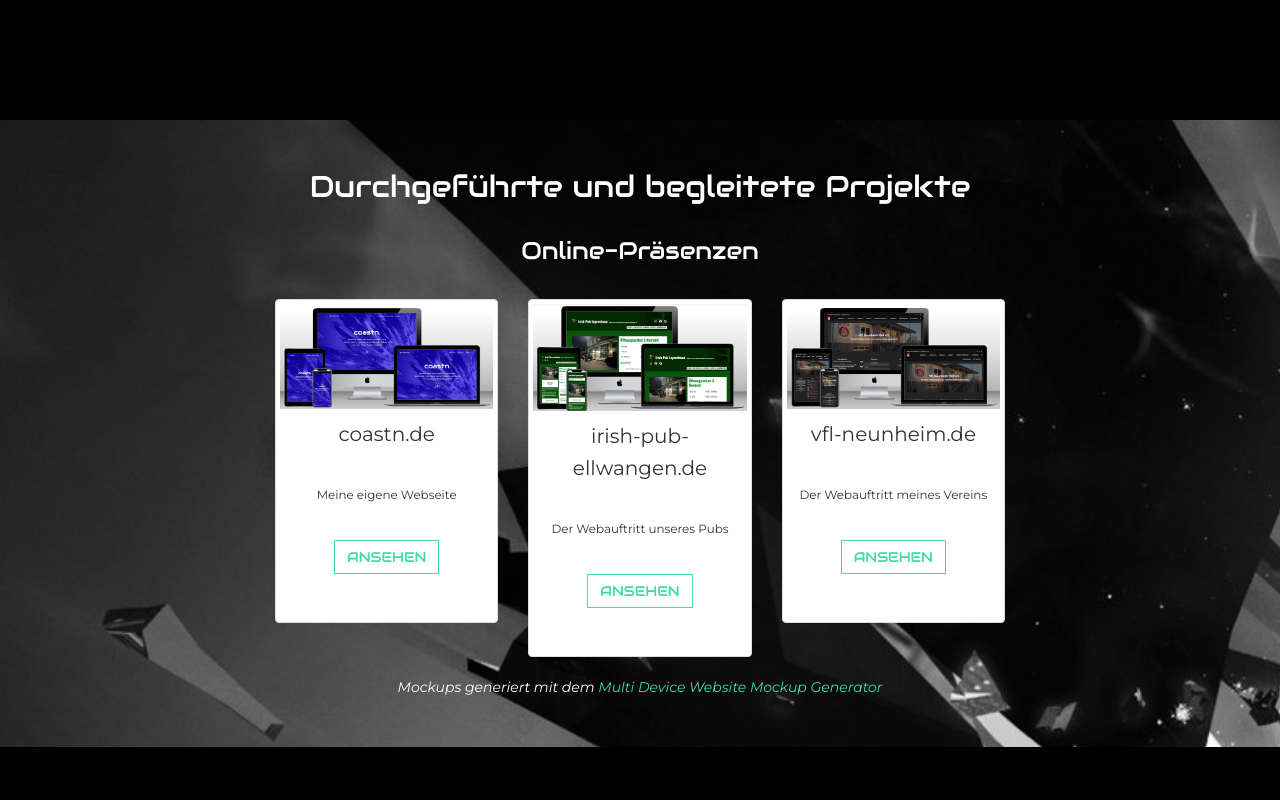
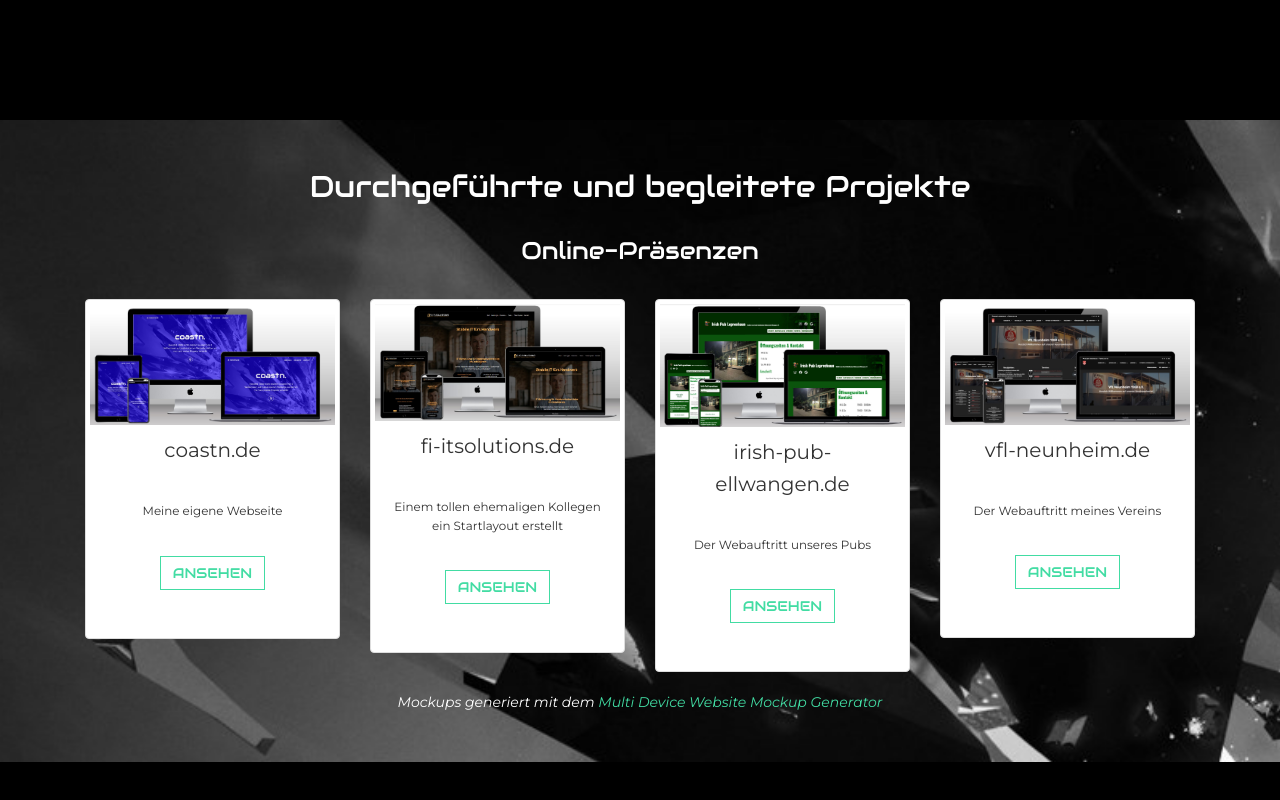
Before and after one commit to GitCoastn/coastn.de, a plain HTML site: page index.html in a window 1280 px wide. Shown: the part 1730-2530 px from the top of the page. Drawn offline with Linux system fonts and the light colour scheme; a web font is replaced by a local one.

Commit message:
Added another project

```diff
--- a/index.html
+++ b/index.html
@@ -118,11 +118,11 @@
     <section id="projects" class="content-section text-center">
         <div class="project-section">
             <div class="container">
-                <div class="col-lg-8 col-lg-offset-2">
+                <div class="col-lg-12">
                     <h2>Durchgef&uuml;hrte und begleitete Projekte</h2>
                     <h3>Online-Präsenzen</h3>
 					<div class="row">
-					  <div class="col-sm-6 col-md-4">
+					  <div class="col-sm-6 col-md-3">
 						<div class="thumbnail">
 						  <img src="img/coastn-mockup.jpg" alt="...">
 						  <div class="caption">
@@ -132,7 +132,17 @@
 						  </div>
 						</div>
 					  </div>
-					  <div class="col-sm-6 col-md-4">
+					  <div class="col-sm-6 col-md-3">
+						<div class="thumbnail">
+						  <img src="img/fi-mockup.jpg" alt="...">
+						  <div class="caption">
+							<p>fi-itsolutions.de</p>
+							<p class="small">Einem tollen ehemaligen Kollegen ein Startlayout erstellt</p>
+							<p><a href="https://fi-itsolutions.de" class="btn btn-default" role="button">Ansehen</a></p>
+						  </div>
+						</div>
+					  </div>
+					  <div class="col-sm-6 col-md-3">
 						<div class="thumbnail">
 						  <img src="img/irishpub-mockup.jpg" alt="...">
 						  <div class="caption">
@@ -142,7 +152,7 @@
 						  </div>
 						</div>
 					  </div>
-					  <div class="col-sm-6 col-md-4">
+					  <div class="col-sm-6 col-md-3">
 						<div class="thumbnail">
 						  <img src="img/vfl-mockup.jpg" alt="...">
 						  <div class="caption">
```
